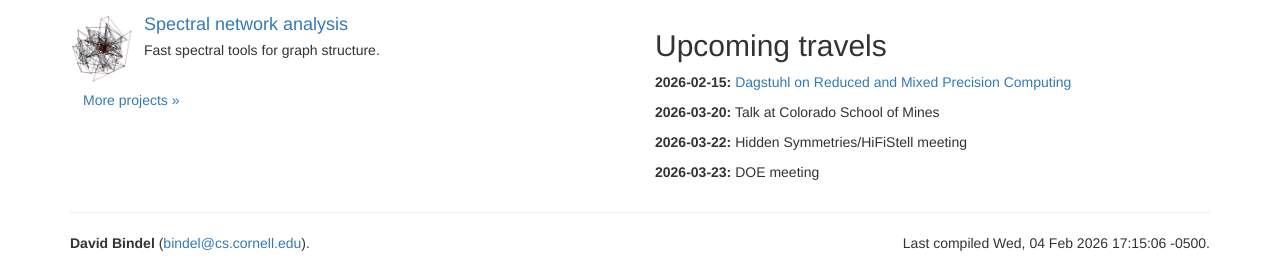
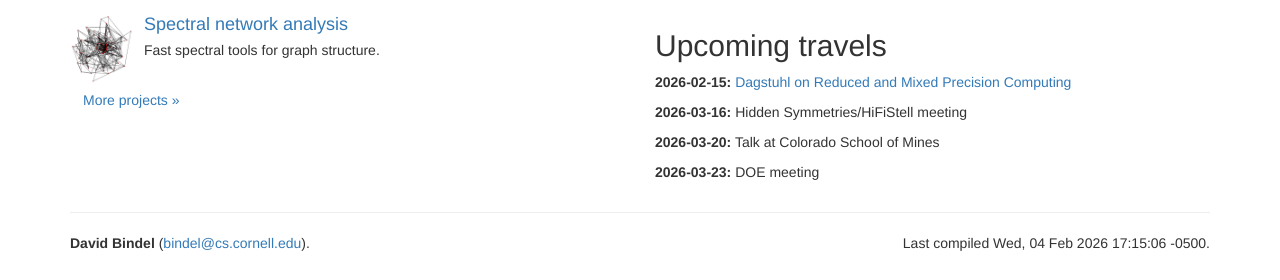
Before and after one commit to dbindel/cornell_web, a Jekyll site: the page built from index.html, in a window 1280 px wide and 900 px high, scrolled down 634 px. Shown: the part 617-897 px from the top of the window. Built offline with Jekyll 4.4.1, drawn with Linux system fonts in a browser that asks for light colours; nearby versions of some CDN libraries.

Commit message:
Fix travel schedule.

```diff
--- a/_data/travel.yml
+++ b/_data/travel.yml
@@ -290,11 +290,11 @@
   text: Dagstuhl on Reduced and Mixed Precision Computing
   url: https://www.dagstuhl.de/seminars/seminar-calendar/seminar-details/26081
 -
+  date: 2026-03-16
+  text: Hidden Symmetries/HiFiStell meeting
+-
   date: 2026-03-20
   text: Talk at Colorado School of Mines
 -
-  date: 2026-03-22
-  text: Hidden Symmetries/HiFiStell meeting
--
   date: 2026-03-23
   text: DOE meeting
```
